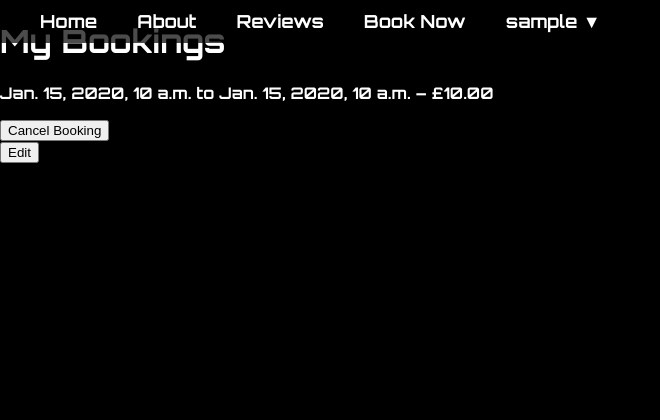
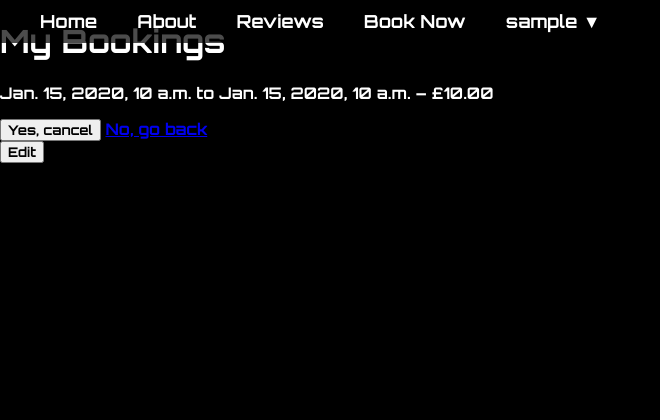
Before and after one commit to ccrd1711/space_shack, a Django app: page /book/my/ in a window 1280 px wide. Shown: the top 420 px of the page, without its empty margins (0-660 px from the left). Run offline with Django 4.2, Linux system fonts and the light colour scheme; a user stored in the database is signed in; tables that the repository leaves empty hold one stand-in row (values such as "Sample post").

Commit message:
Change font on buttons to match site, fix issue where confirmation check on cancelling booking not appearing and continuing to just cnacel booking without it

```diff
--- a/bookings/templates/bookings/my_bookings.html
+++ b/bookings/templates/bookings/my_bookings.html
@@ -4,13 +4,14 @@
   {% for booking in bookings %}
     <div>
       <p>{{ booking.check_in }} to {{ booking.check_out }} – £{{ booking.total_cost }}</p>
-      <form method="post" action="{% url 'cancel_booking' booking.id %}">
-        {% csrf_token %}
-        <button type="submit">Cancel Booking</button>
-      </form>
-      <a href="{% url 'edit_booking' booking.id %}">
-        <button>Edit</button>
-      </a>
+        <form method="post">
+          {% csrf_token %}
+          <button type="submit">Yes, cancel</button>
+          <a href="{% url 'my_bookings' %}">No, go back</a>
+        </form>
+          <a href="{% url 'edit_booking' booking.id %}">
+          <button>Edit</button>
+          </a>
     </div>
   {% empty %}
     <p>You have no bookings.</p>
--- a/bookings/views.py
+++ b/bookings/views.py
@@ -35,6 +35,7 @@ def cancel_booking(request, booking_id):
         booking.delete()
         return redirect('my_bookings')
     return render(request, 'bookings/confirm_cancel.html', {'booking': booking})
+    print("METHOD:", request.method)
 
 @login_required
 def edit_booking(request, booking_id):
--- a/static/css/style.css
+++ b/static/css/style.css
@@ -5,6 +5,10 @@ body {
     padding: 0;
     background-color: #000;
     color: white;
+}
+
+button {
+    font-family: inherit;
 }
 
 /* NAVIGATION BAR UNIVERSAL */
```
